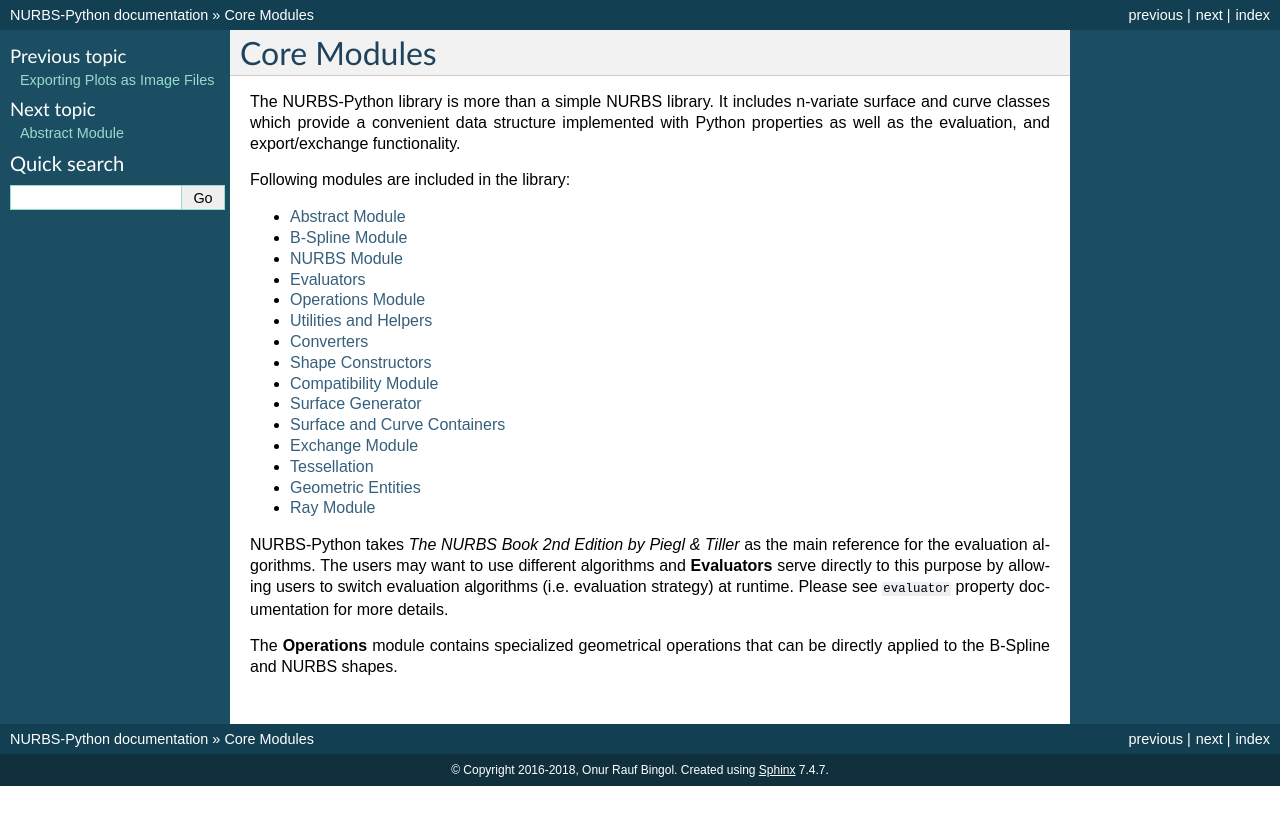
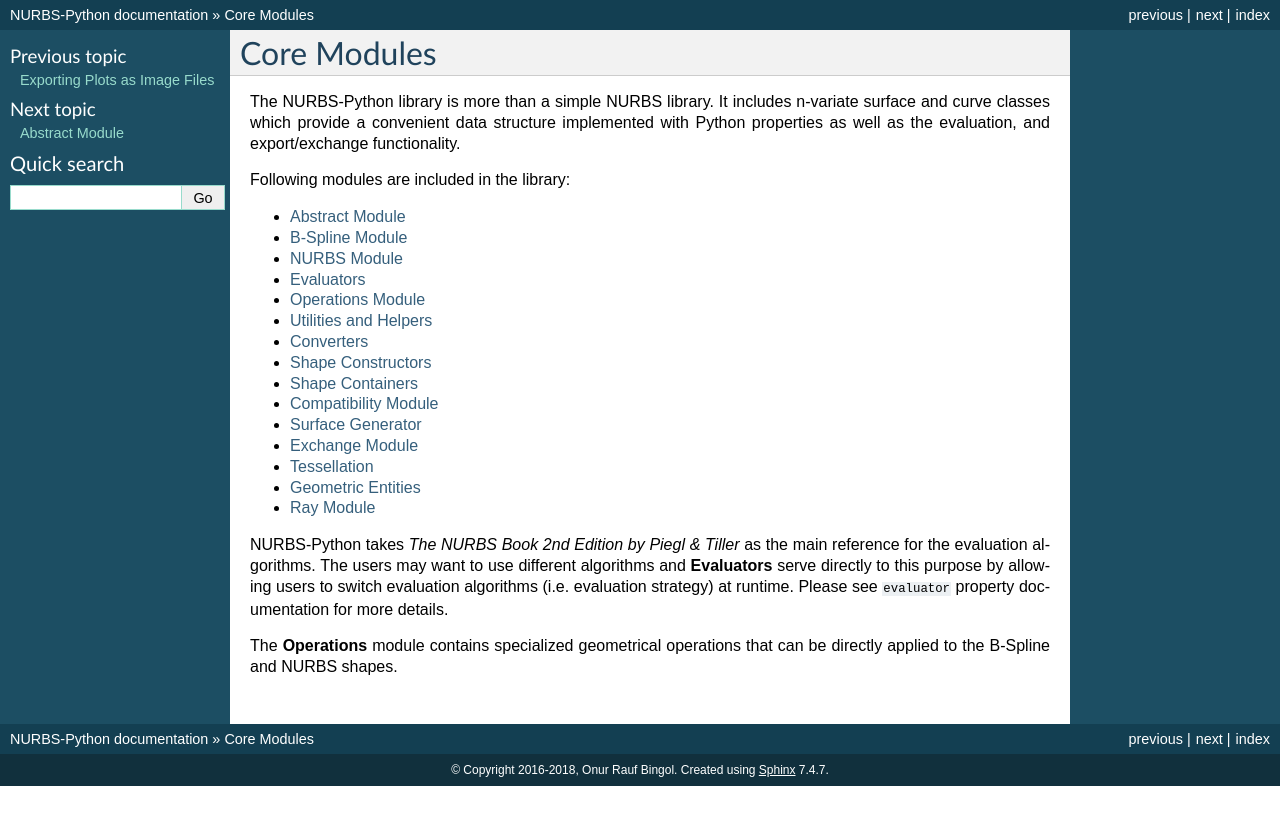
Before and after one commit to orbingol/NURBS-Python, a Sphinx documentation site: the page built from docs/modules.rst, in a window 1280 px wide. Shown: the top 825 px of the page. Built offline with Sphinx 7.4.7, drawn with Linux system fonts in a browser that asks for light colours; formulas are drawn with MathJax 3.

Commit message:
Update container documentation

```diff
--- a/docs/module_container.rst
+++ b/docs/module_container.rst
@@ -1,7 +1,7 @@
-Surface and Curve Containers
-^^^^^^^^^^^^^^^^^^^^^^^^^^^^
+Shape Containers
+^^^^^^^^^^^^^^^^
 
-This module provides curve and surface containers which could be created
+This module provides parametric curve, surface and volume containers which could be created
 
 * As a result of a geometric operation, such as **splitting**
 * As a result of file import, e.g. reading a file or a set of files containing multiple surfaces
--- a/docs/modules.rst
+++ b/docs/modules.rst
@@ -18,9 +18,9 @@
     module_utilities
     module_convert
     module_construct
+    module_container
     module_compatibility
     module_cpgen
-    module_container
     module_exchange
     module_tessellate
     module_elements
```
Also changed, not shown: other parts of docs/module_container.rst (+1 -1 lines).
